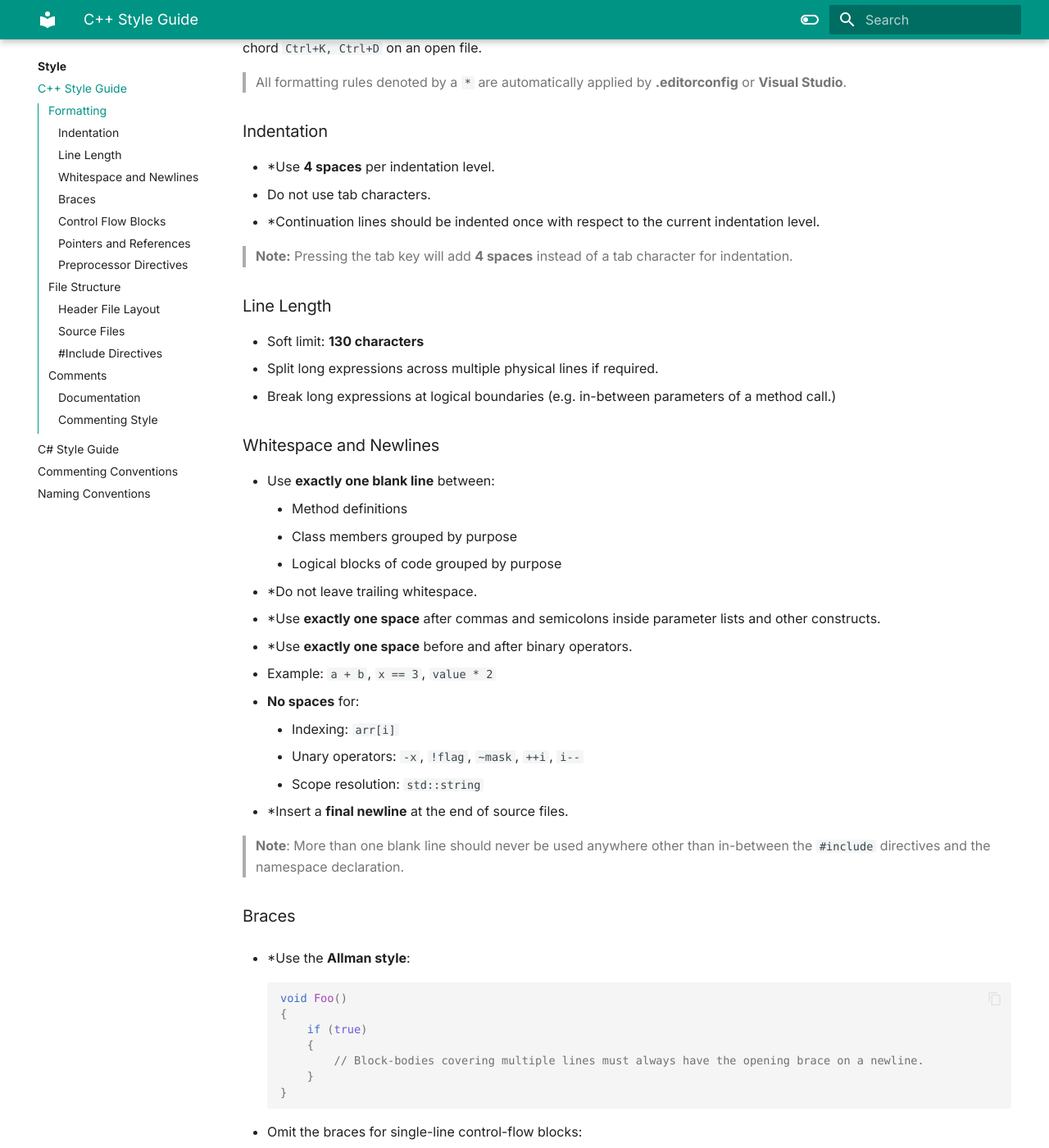
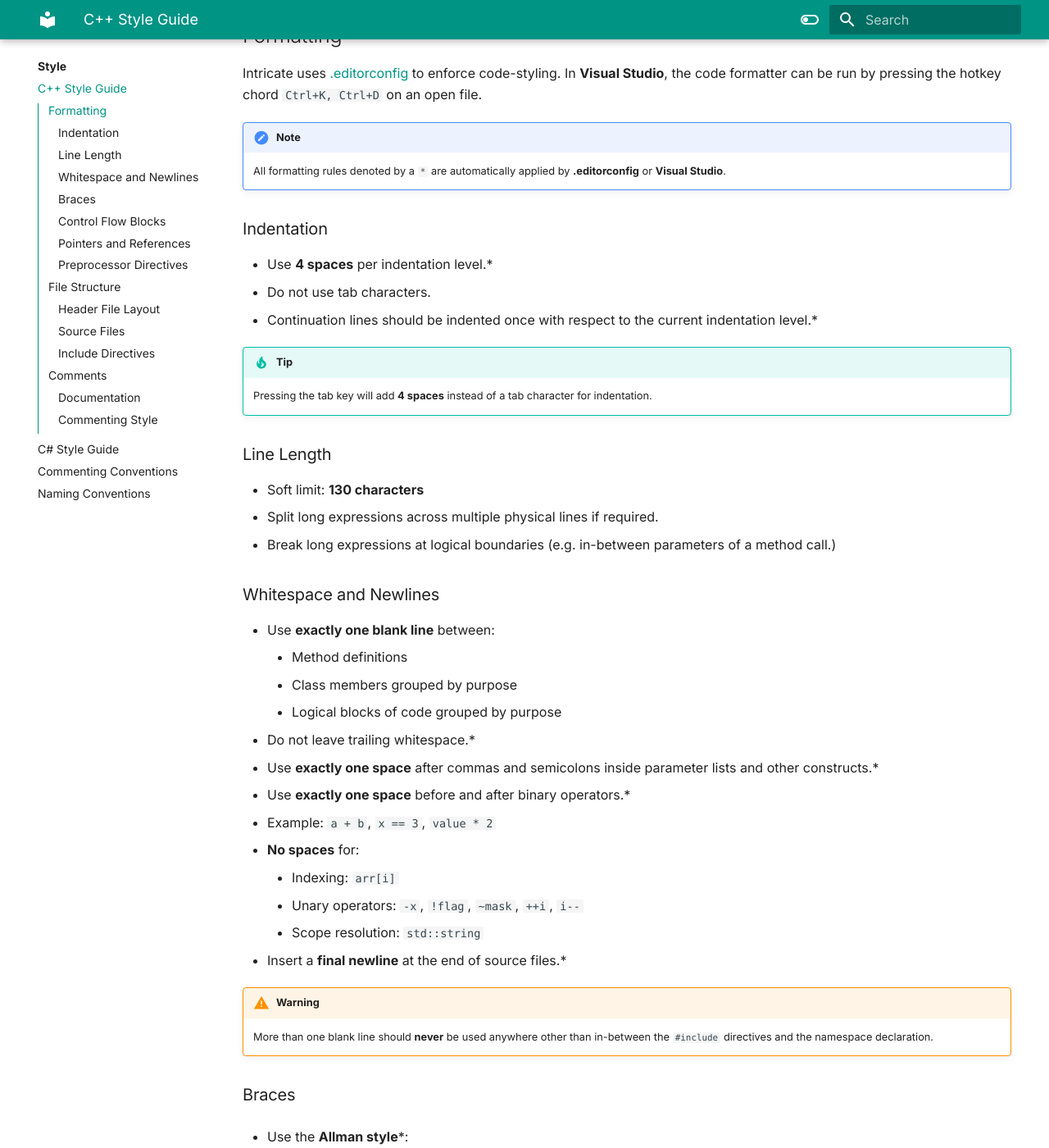
Before and after one commit to Intricate-Dev-Team/IntricateEngineDocs, an MkDocs documentation site: the page built from docs/style/cpp-style.md, in a window 1280 px wide and 1400 px high, scrolled down 417 px. Shown: the whole window at 82% size. Built offline with MkDocs 1.6.1 and Material for MkDocs 9.7.7, drawn with Linux system fonts in a browser that asks for light colours; some web fonts are replaced; some of the changed text lies outside the part shown.

Commit message:
Fix cpp-style.md

````diff
--- a/docs/style/cpp-style.md
+++ b/docs/style/cpp-style.md
@@ -11,15 +12,17 @@
 
 Intricate uses [.editorconfig](https://editorconfig.org/) to enforce code-styling. In **Visual Studio**, the code formatter can be run by pressing the hotkey chord `Ctrl+K, Ctrl+D` on an open file.
 
-> All formatting rules denoted by a `*` are automatically applied by **.editorconfig** or **Visual Studio**.
+!!! note
+    All formatting rules denoted by a `*` are automatically applied by **.editorconfig** or **Visual Studio**.
 
 ### Indentation
 
-- \*Use **4 spaces** per indentation level.
+- Use **4 spaces** per indentation level.\*
 - Do not use tab characters.
-- \*Continuation lines should be indented once with respect to the current indentation level.
+- Continuation lines should be indented once with respect to the current indentation level.\*
 
-> **Note:** Pressing the tab key will add **4 spaces** instead of a tab character for indentation.
+!!! tip
+    Pressing the tab key will add **4 spaces** instead of a tab character for indentation.
 
 ### Line Length
 
@@ -33,21 +36,22 @@
     - Method definitions
     - Class members grouped by purpose
     - Logical blocks of code grouped by purpose
-- \*Do not leave trailing whitespace.
-- \*Use **exactly one space** after commas and semicolons inside parameter lists and other constructs.
-- \*Use **exactly one space** before and after binary operators.
+- Do not leave trailing whitespace.\*
+- Use **exactly one space** after commas and semicolons inside parameter lists and other constructs.\*
+- Use **exactly one space** before and after binary operators.\*
   - Example: `a + b`, `x == 3`, `value * 2`
   - **No spaces** for:
     - Indexing: `arr[i]`
     - Unary operators: `-x`, `!flag`, `~mask`, `++i`, `i--`
     - Scope resolution: `std::string`
-- \*Insert a **final newline** at the end of source files.
+- Insert a **final newline** at the end of source files.\*
 
-> **Note**: More than one blank line should never be used anywhere other than in-between the `#include` directives and the namespace declaration.
+!!! warning
+    More than one blank line should **never** be used anywhere other than in-between the `#include` directives and the namespace declaration.
 
 ### Braces
 
-- \*Use the **Allman style**:
+- Use the **Allman style**\*:
 ``` C++
 void Foo()
 {
@@ -77,7 +81,7 @@
 void Foo() { }; // Inlined empty braces with a space in-between ended with a semicolon
 ```
 
-- \*Multi-line lambda function bodies should have their braces indented:
+- Multi-line lambda function bodies should have their braces indented\*:
 ``` C++
 Helpers::FetchExecuteIfValid<Scene>(nativeID, [&](const Ref<Scene>& scene)
     {
@@ -102,7 +106,7 @@
 
 ### Pointers and References
 
-- \*Place `*` and `&` adjacent to the type:
+- Place `*` and `&` adjacent to the type\*:
 ``` C++
 int* ptr;
 const Foo& ref;
@@ -175,7 +179,7 @@
     9. Static member variable definitions
     10. Class/struct methods (in the order seen in the header file)
 
-### #Include Directives
+### Include Directives
 
 - Place `#include` directives **outside of namespaces**.
 - Local includes should be specified using quotes: `#include "MyHeader.hpp"`.
@@ -199,10 +203,12 @@
 ### Documentation
 
 Use XML documentation comments for:
+
 - Public types
 - Public and protected members
 
-> **Note**: We may switch to Doxygen comments soon.
+!!! note
+    We may switch to Doxygen comments soon.
 
 ### Commenting Style
 
````
Also changed, not shown: other parts of docs/style/cpp-style.md (+3 -2 lines).
